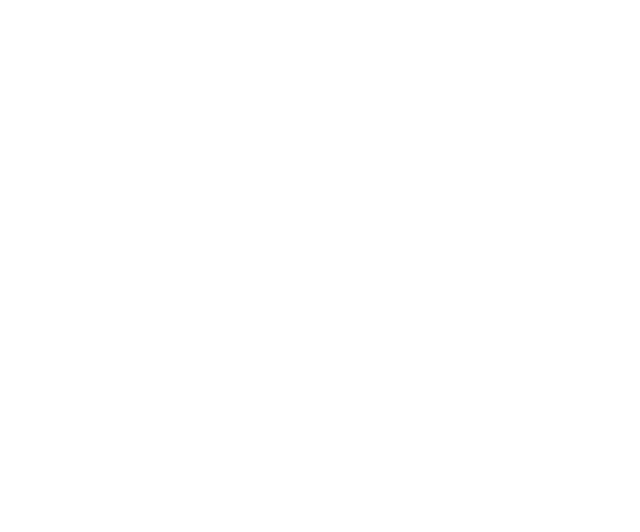
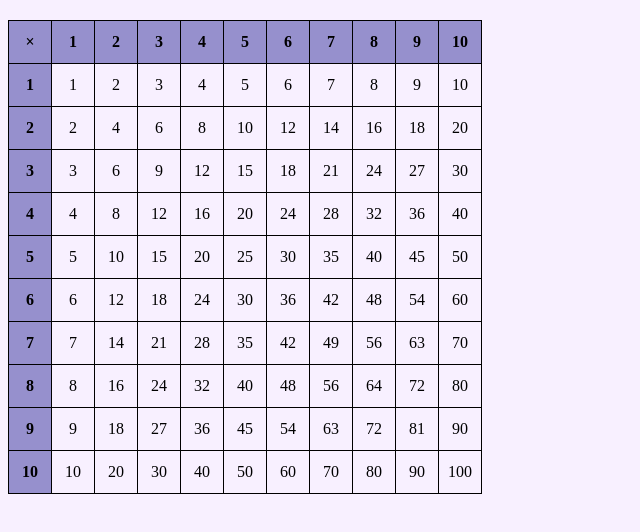
Before and after one commit to AlexandrShybaiev/FrontendPro, a plain HTML site: page index.html in a window 1280 px wide. Shown: the whole page, without its empty margins (0-640 px from the left). Drawn offline with Linux system fonts and the light colour scheme.

Commit message:
added hm11.1

```diff
--- a/index.html
+++ b/index.html
@@ -9,6 +9,7 @@
   >
 </head>
 <body>
+<div id="table-container"></div>
 
 <script src="./script.js"></script>
 </body>
--- a/script.js
+++ b/script.js
@@ -0,0 +1,30 @@
+const container = document.getElementById("table-container");
+const table = document.createElement("table");
+
+for (let i = 0; i <= 10; i++) {
+  const row = document.createElement("tr");
+
+  for (let j = 0; j <= 10; j++) {
+    let cell;
+
+    if (i === 0 && j === 0) {
+      cell = document.createElement("th");
+      cell.textContent = "×";
+    } else if (i === 0) {
+      cell = document.createElement("th");
+      cell.textContent = j;
+    } else if (j === 0) {
+      cell = document.createElement("th");
+      cell.textContent = i;
+    } else {
+      cell = document.createElement("td");
+      cell.textContent = i * j;
+    }
+
+    row.appendChild(cell);
+  }
+
+  table.appendChild(row);
+}
+
+container.appendChild(table);
--- a/styles.css
+++ b/styles.css
@@ -0,0 +1,26 @@
+body{
+  background: rgba(228, 196, 255, 0.25);
+}
+
+table {
+  display: block;
+  border-collapse: collapse;
+  margin: 20px 0;
+}
+
+td, th {
+  border: 1px solid black;
+  width: 40px;
+  height: 40px;
+  text-align: center;
+}
+
+td:hover {
+  background-color: rgba(127, 76, 175, 0.55);
+  color: white;
+  cursor: pointer;
+}
+
+th {
+  background-color: rgba(11, 7, 135, 0.41);
+}
```
